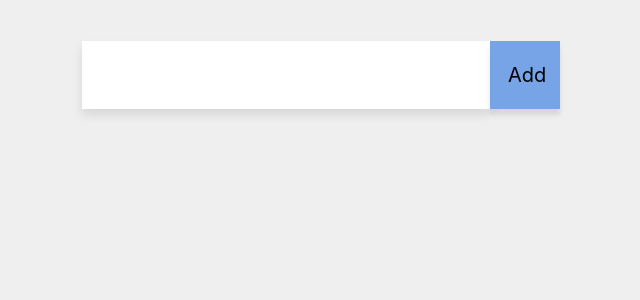
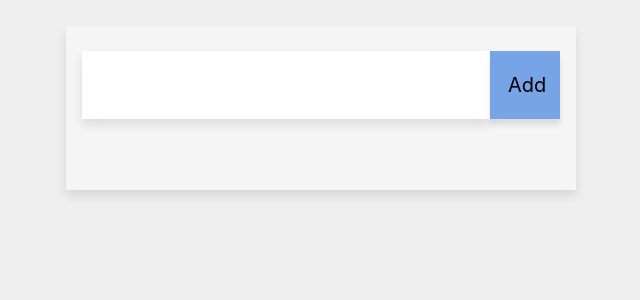
Before and after one commit to omkaradhali/javascript_playground, a React (Create React App) app in the folder React/todo_withState/todo/: page / in a window 1280 px wide. Shown: the top 300 px of the page, without its empty margins (54-694 px from the left). Built offline with nearby package versions, Linux system fonts and the light colour scheme.

Commit message:
Added some css to make space for pomodoro timer

```diff
--- a/React/todo_withState/todo/src/components/Control/control.css
+++ b/React/todo_withState/todo/src/components/Control/control.css
@@ -8,6 +8,8 @@
     outline: 0;
     padding: 22px 18px;
     box-sizing: border-box;
+    margin-top: 5%;
+    margin-bottom: 5%;
 }
 
 .customButton {
--- a/React/todo_withState/todo/src/components/Layout/layout.css
+++ b/React/todo_withState/todo/src/components/Layout/layout.css
@@ -35,4 +35,15 @@ body {
     justify-content: center;
     align-items: center;
     grid-template-columns: 1fr;
-  }
+}
+
+.customCard {
+    margin-top: 5%;
+    grid-column: 2 / 3;
+    grid-row: 1 / -1;
+    width: 100%;
+    grid-area: "header content";
+    box-shadow: 0 6px 10px 0 rgba(0, 0, 0 , .1);
+    background-color: whitesmoke;
+
+}
--- a/React/todo_withState/todo/src/components/Layout/layout.js
+++ b/React/todo_withState/todo/src/components/Layout/layout.js
@@ -66,6 +66,7 @@ class Layout extends Component {
     render(){
         return(
             <div className = "container">
+                <div className="customCard">
                     <div className="header item">
                         <Control onInputChange = {this.changedInput}
                                 onButtonClick = {this.clickedAddButton}
@@ -78,6 +79,7 @@ class Layout extends Component {
                                 doneItem = {this.doneItem}
                                 />
                     </div>
+                </div>
                 <div className="footer">
 
                 </div>
--- a/React/todo_withState/todo/src/components/List/list.css
+++ b/React/todo_withState/todo/src/components/List/list.css
@@ -1,13 +1,12 @@
 .contentContainer {
     display: grid;
-
     grid-template-areas: "pad content pad";
-    grid-gap: 20px;
+    grid-gap: 2px;
     grid-auto-flow: row;
 }
 
 .paper {
-    width: 100%;
+    width: auto;
     background: #fff;
     color: #a3a3a3;
     font: inherit;
@@ -19,6 +18,10 @@
     text-align: left;
     font-size: 20px;
     cursor: pointer;
+    margin-left: 2%;
+    margin-right: 2%;
+    margin-bottom: 10px;
+    border-radius: 50px;
 }
 
 .doneTask {
@@ -32,6 +35,6 @@
 
 .itemWidth {
     display: inline-block;
-    width: 95%;
+    width: 90%;
     margin: 0 !important;
 }
```
Lines whose indentation alone changed are shown as unchanged.
